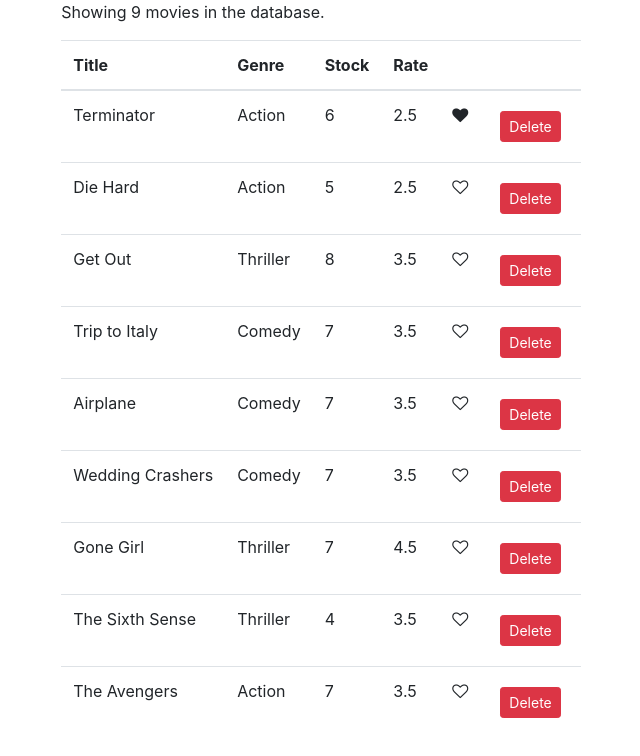
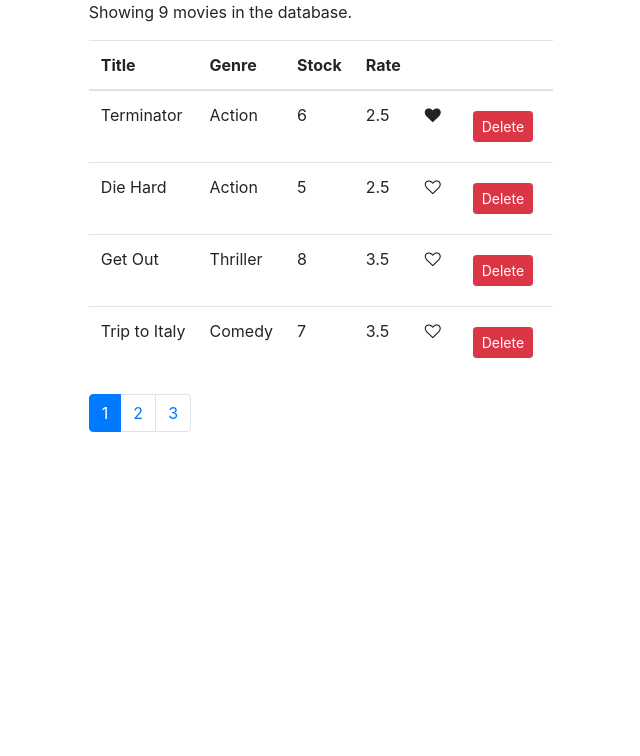
Before and after one commit to faysal3875/movie-database, a React (Create React App) app: page / in a window 1280 px wide. Shown: the top 756 px of the page, without its empty margins (319-959 px from the left). Built offline with nearby package versions, Linux system fonts and the light colour scheme.

Commit message:
Define pagination on movies objects.

```diff
--- a/package.json
+++ b/package.json
@@ -8,6 +8,8 @@
     "@testing-library/user-event": "^13.5.0",
     "bootstrap": "^4.6.1",
     "font-awesome": "4.7",
+    "lodash": "^4.17.10",
+    "prop-types": "^15.6.2",
     "react": "^17.0.2",
     "react-dom": "^17.0.2",
     "react-scripts": "5.0.0",
--- a/src/components/movies.jsx
+++ b/src/components/movies.jsx
@@ -1,9 +1,13 @@
 import React, { Component } from "react";
 import { getMovies } from "../services/fakeMovieService";
 import Like from "./Like";
+import Pagination from "./pagination";
+import { paginate } from "../utils/paginate";
 class Movies extends React.Component {
   state = {
     movies: getMovies(),
+    currentPage: 1,
+    pageSize: 4,
   };
   handleDelete = (movie) => {
     const movies = this.state.movies.filter((m) => m._id !== movie);
@@ -16,10 +20,13 @@
     movies[index].liked = !movies[index].liked;
     this.setState({ movies });
   };
+  handlePageChange = (page) => {
+    this.setState({ currentPage: page });
+  };
   render() {
     const { length: count } = this.state.movies;
     if (count === 0) return "There are no movies in the database.";
-
+    const movies = paginate(this.state.movies, this.state.currentPage, this.state.pageSize )
     return (
       <React.Fragment>
         <p>Showing {count} movies in the database. </p>
@@ -35,7 +42,7 @@
             </tr>
           </thead>
           <tbody>
-            {this.state.movies.map((m) => (
+            {movies.map((m) => (
               <tr key={m._id}>
                 <td>{m.title}</td>
                 <td>{m.genre.name}</td>
@@ -56,6 +63,12 @@
             ))}
           </tbody>
         </table>
+        <Pagination
+          itemsCount={count}
+          pageSize={this.state.pageSize}
+          currentPage={this.state.currentPage}
+          onPageChange={this.handlePageChange}
+        />
       </React.Fragment>
     );
   }
--- /dev/null
+++ b/src/components/pagination.jsx
@@ -0,0 +1,38 @@
+import React, { Component } from "react";
+import propTypes from "prop-types";
+import _ from "lodash";
+class Pagination extends React.Component {
+  render() {
+    const { itemsCount, pageSize, currentPage, onPageChange } = this.props;
+    const pageCount = Math.ceil(itemsCount / pageSize);
+    if (pageCount === 1) return null;
+    const pages = _.range(1, pageCount + 1);
+    return (
+      <nav>
+        <ul className="pagination">
+          {pages.map((page) => (
+            <li
+              key={page}
+              className={
+                page === currentPage ? "page-item active" : "page-item"
+              }
+            >
+              <a className="page-link" onClick={() => onPageChange(page)}>
+                {page}
+              </a>
+            </li>
+          ))}
+        </ul>
+      </nav>
+    );
+  }
+}
+
+Pagination.propTypes = {
+  itemsCount: propTypes.number.isRequired,
+  pageSize: propTypes.number.isRequired,
+  currentPage: propTypes.number.isRequired,
+  onPageChange: propTypes.func.isRequired,
+};
+
+export default Pagination;
--- /dev/null
+++ b/src/utils/paginate.jsx
@@ -0,0 +1,6 @@
+import _ from "lodash";
+
+export function paginate(items, pageNumber, pageSize) {
+  const startIndex = (pageNumber - 1) * pageSize;
+  return _(items).slice(startIndex).take(pageSize).value();
+}
```
Also changed, not shown: 1 other file (tests, documents, lock files or other folders).
